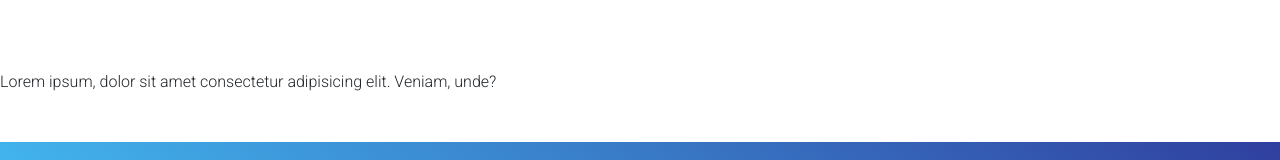
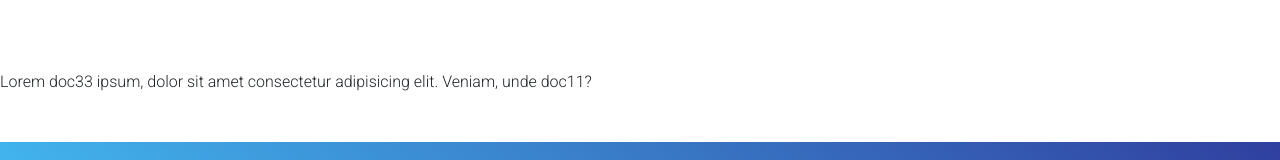
Before and after one commit to Sandordelapera/Sandordelapera.github.io, a plain HTML site: page index.html in a window 1280 px wide. Shown: the part 1778-1938 px from the top of the page. Drawn offline with nearby package versions, Linux system fonts and the light colour scheme; some packages are replaced by stand-ins of ours; a script that the page names is missing.

Commit message:
agregando la frase doc33 rama master

```diff
--- a/index.html
+++ b/index.html
@@ -239,7 +239,7 @@
 
   <br><br><br><br><br><br><br>
   <br><br>
-  <P>Lorem ipsum, dolor sit amet consectetur adipisicing elit. Veniam, unde?</P>
+  <P>Lorem doc33 ipsum, dolor sit amet consectetur adipisicing elit. Veniam, unde doc11?</P>
 
   <!-- Footer -->
     <footer class="page-footer font-small blue-gradient darken-3 mt-5">
```
